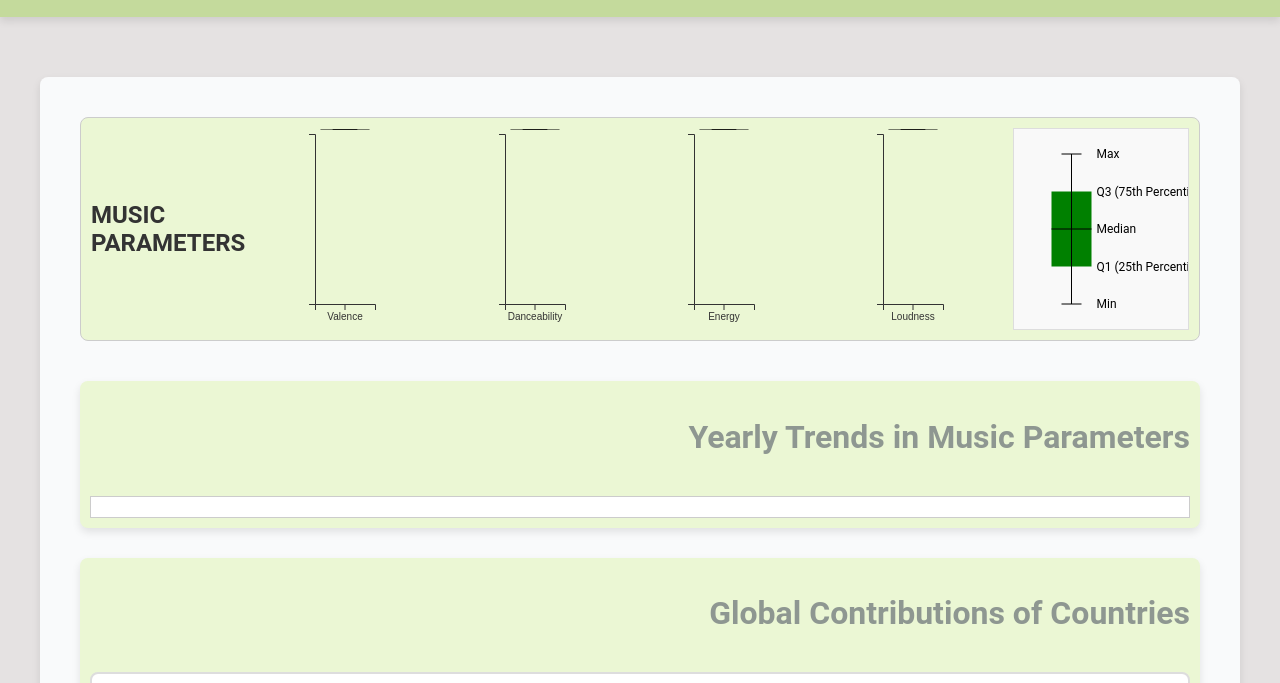
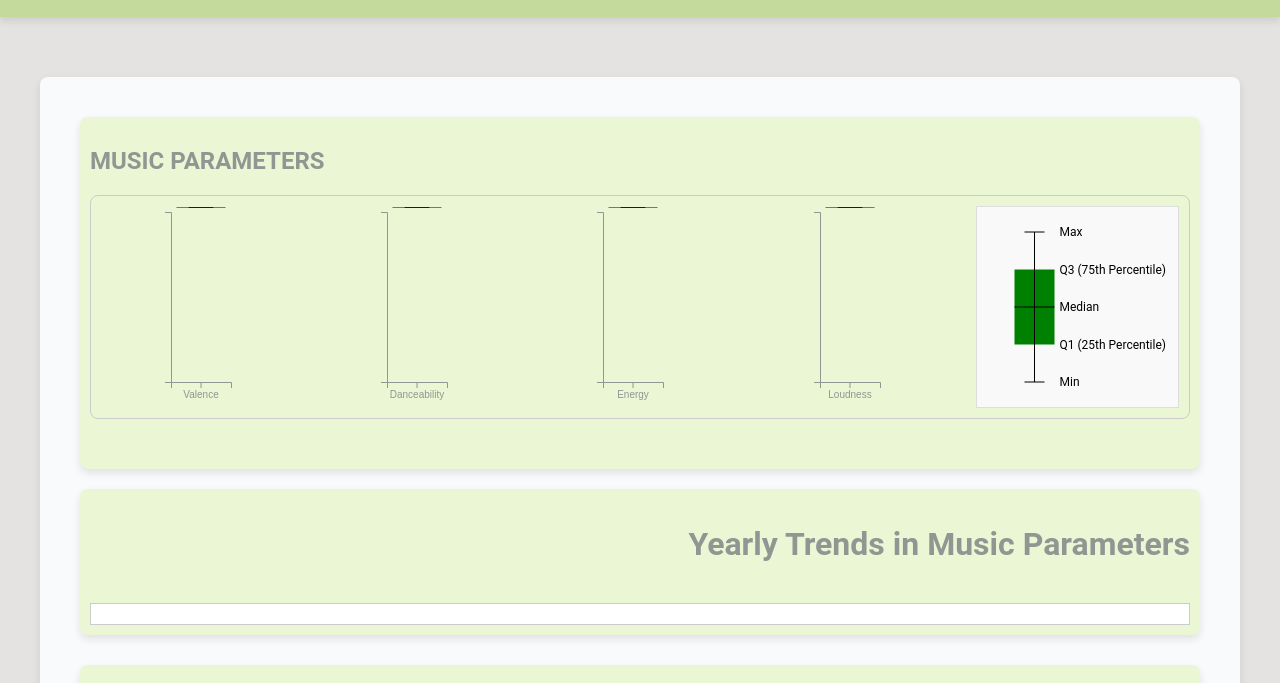
Before and after one commit to RachanaVenati/Visualization_music, a website built with Vite: page index.html in a window 1280 px wide. Shown: the part 117-800 px from the top of the page. Built offline with nearby package versions, Linux system fonts and the light colour scheme; no server answers; files whose address does not match are found by name.

Commit message:
Heading for section.

```diff
--- a/css/style.css
+++ b/css/style.css
@@ -100,7 +100,19 @@ header h1 {
     margin-bottom: 20px;
     color: #8e9791;
 }
-
+.section-header{
+    color: #8e9791;
+    margin-bottom: 20px;
+}
+#box-plot-section
+{
+    color: #8e9791;
+    margin-bottom: 20px;
+    background-color: #ebf7d4;
+    padding: 10px;
+    border-radius: 8px;
+    box-shadow: 0px 4px 8px rgba(0, 0, 0, 0.1);
+}
 /* Visualization Containers */
 #calendar-heatmap {
     background-color: #ffffff;
--- a/index.html
+++ b/index.html
@@ -13,15 +13,18 @@
     </header>
     <div class="content">
         <section id="analysis-section">
+            <section id="box-plot-section">
+            <h2>MUSIC PARAMETERS</h2>
             <div class="section-header">
+
                 <div id="boxplot-container">
-                    <h2>MUSIC PARAMETERS</h2>
+
                     <!-- Box plots will be rendered here -->
 
                 </div>
 
             </div>
-
+        </section>
             <section class="section" id="music-parameters">
                 <div class="section-header">
                     <h2>Yearly Trends in Music Parameters</h2>
```
